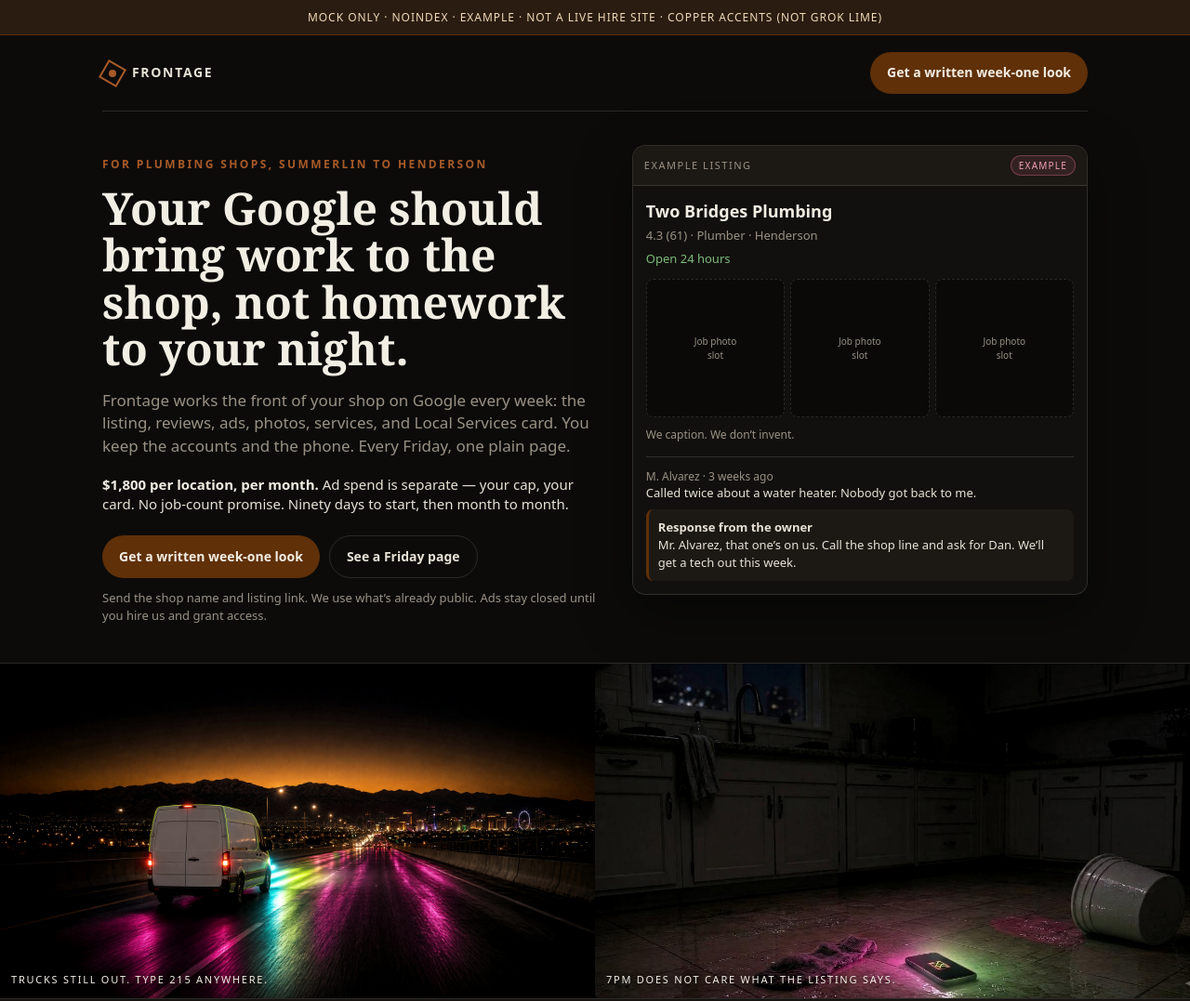
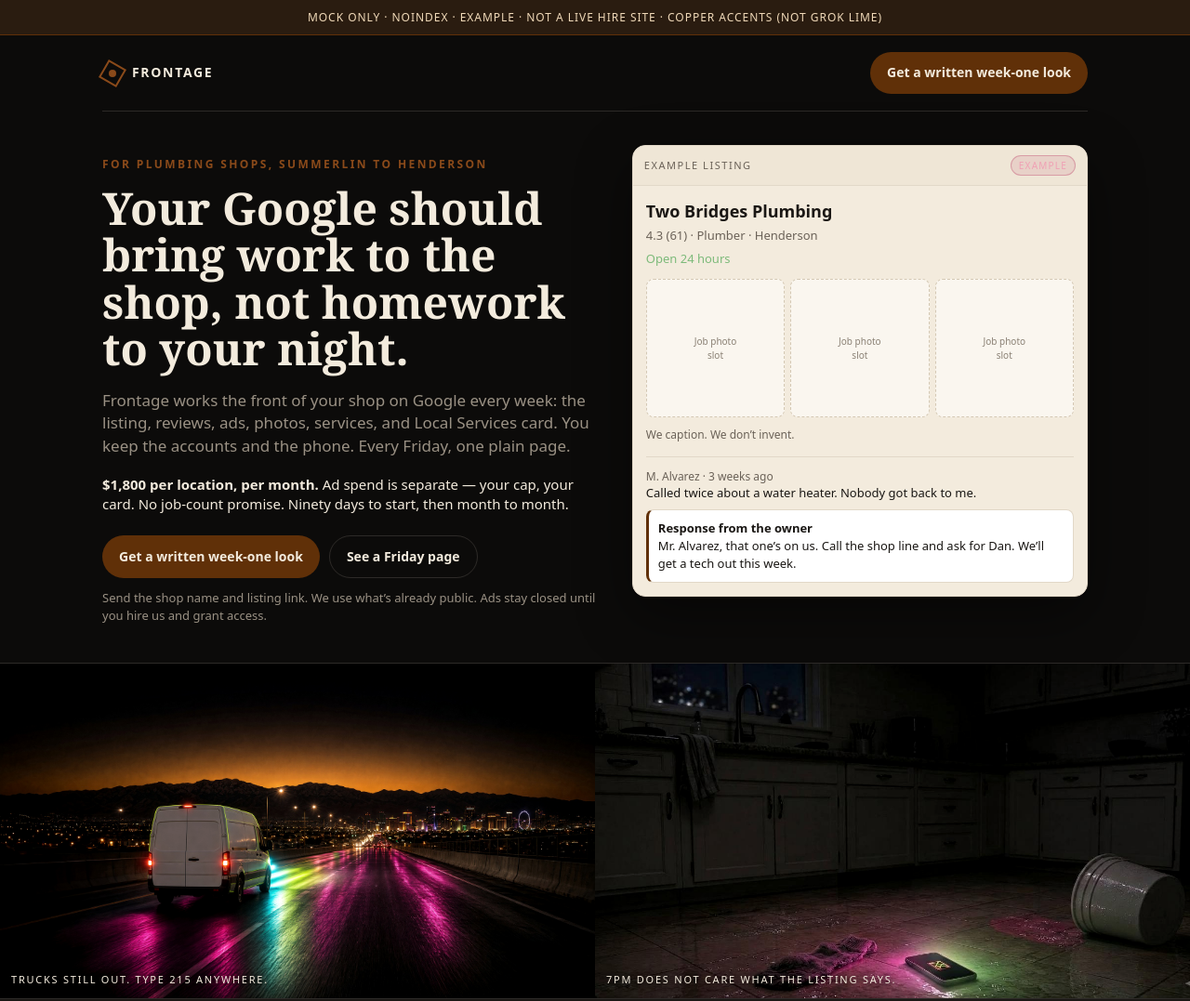
Before and after one commit to dusa89/frontage-hybrid-mock, a plain HTML site: page index.html in a window 1280 px wide. Shown: the top 1077 px of the page at 93% size. Drawn offline with Linux system fonts and the light colour scheme.

Commit message:
Sol tokens: cream EXAMPLE listing on dark night frame

```diff
--- a/index.html
+++ b/index.html
@@ -7,15 +7,15 @@
 <title>Frontage hybrid mock — night energy + cream/copper hire</title>
 <style>
   :root{
-    --asphalt:#0c0b0a;
-    --charcoal:#171411;
-    --paper:#f3eee4;
-    --ink:#1a1410;
+    --asphalt:#0C0B0A;
+    --charcoal:#1A1714;
+    --paper:#F3EBDD;
+    --ink:#1A1714;
     --copper:#603008;
-    --copper-hot:#a85a28;
-    --bone:#e8e2d6;
+    --copper-hot:#8A4A1A;
+    --bone:#F3EBDD;
     --bone-dim:#9a9184;
-    --line:rgba(232,226,214,.14);
+    --line:rgba(243,235,221,.14);
     --example:#c45c7a;
   }
   *{box-sizing:border-box}
@@ -27,7 +27,7 @@
   .mark{display:flex;gap:10px;align-items:center;font-weight:700;letter-spacing:.12em;text-transform:uppercase;font-size:14px}
   .hex{width:22px;height:22px;border:2px solid var(--copper-hot);transform:rotate(30deg);position:relative}
   .hex:after{content:"";position:absolute;inset:5px;background:var(--copper-hot);border-radius:50%;transform:rotate(-30deg)}
-  .btn{display:inline-flex;align-items:center;justify-content:center;padding:12px 18px;border-radius:999px;background:var(--copper);color:var(--paper);font-weight:700;font-size:14px;border:0}
+  .btn{display:inline-flex;align-items:center;justify-content:center;padding:12px 18px;border-radius:999px;background:var(--copper);color:#F3EBDD;font-weight:700;font-size:14px;border:0}
   .btn.ghost{background:transparent;border:1px solid var(--line);color:var(--bone)}
   .hero{display:grid;gap:28px;padding:36px 0 28px}
   @media(min-width:900px){.hero{grid-template-columns:1.05fr .95fr;align-items:start}}
@@ -38,19 +38,19 @@
   .price strong{color:var(--paper)}
   .cta-row{display:flex;flex-wrap:wrap;gap:10px;margin-top:22px}
   .note{font-size:13px;color:var(--bone-dim);margin-top:12px;max-width:34rem}
-  .listing{background:#12100e;border:1px solid var(--line);border-radius:14px;overflow:hidden;box-shadow:0 20px 60px rgba(0,0,0,.45)}
-  .listing .top{display:flex;justify-content:space-between;align-items:center;padding:10px 12px;background:#1c1814;border-bottom:1px solid var(--line);font-size:11px;letter-spacing:.14em;text-transform:uppercase;color:var(--bone-dim)}
+  .listing{background:var(--paper);color:var(--ink);border:1px solid #e2d8c8;border-radius:14px;overflow:hidden;box-shadow:0 20px 60px rgba(0,0,0,.45)}
+  .listing .top{display:flex;justify-content:space-between;align-items:center;padding:10px 12px;background:#efe6d6;border-bottom:1px solid #e2d8c8;font-size:11px;letter-spacing:.14em;text-transform:uppercase;color:#6b6258}
   .pill{background:rgba(196,92,122,.15);color:#f0a0b4;border:1px solid rgba(196,92,122,.45);padding:3px 8px;border-radius:999px;font-size:10px;letter-spacing:.12em}
   .listing .body{padding:14px}
-  .shop{font-weight:700;font-size:18px;color:var(--paper)}
-  .meta{color:var(--bone-dim);font-size:13px;margin-top:4px}
+  .shop{font-weight:700;font-size:18px;color:var(--ink)}
+  .meta{color:#6b6258;font-size:13px;margin-top:4px}
   .open{color:#7dba7a;font-size:13px;margin-top:6px}
   .photos{display:grid;grid-template-columns:repeat(3,1fr);gap:6px;margin-top:12px}
-  .photos div{aspect-ratio:1;border:1px dashed var(--line);border-radius:8px;background:#0a0908;display:grid;place-items:center;color:var(--bone-dim);font-size:10px;text-align:center;padding:6px}
-  .cap{margin-top:10px;font-size:12px;color:var(--bone-dim)}
-  .rev{margin-top:14px;padding-top:12px;border-top:1px solid var(--line);font-size:13px}
-  .rev .who{color:var(--bone-dim);font-size:12px}
-  .reply{margin-top:8px;padding:10px;border-radius:8px;background:#1c1814;border-left:3px solid var(--copper)}
+  .photos div{aspect-ratio:1;border:1px dashed #d4c8b4;border-radius:8px;background:#faf6ef;display:grid;place-items:center;color:#8a8074;font-size:10px;text-align:center;padding:6px}
+  .cap{margin-top:10px;font-size:12px;color:#6b6258}
+  .rev{margin-top:14px;padding-top:12px;border-top:1px solid #e2d8c8;font-size:13px}
+  .rev .who{color:#6b6258;font-size:12px}
+  .reply{margin-top:8px;padding:10px;border-radius:8px;background:#fff;border:1px solid #e2d8c8;border-left:3px solid var(--copper)}
   .film{display:grid;gap:0;border-top:1px solid var(--line);border-bottom:1px solid var(--line)}
   @media(min-width:800px){.film{grid-template-columns:1fr 1fr}}
   .film figure{margin:0;position:relative;min-height:260px;overflow:hidden}
```
